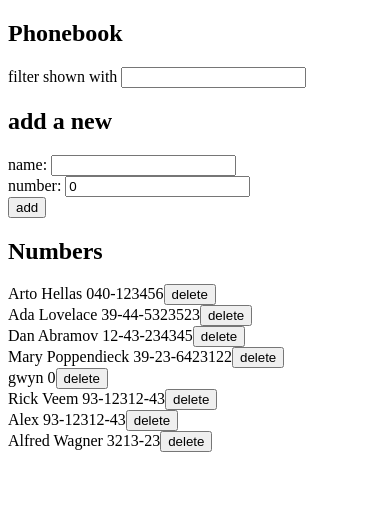
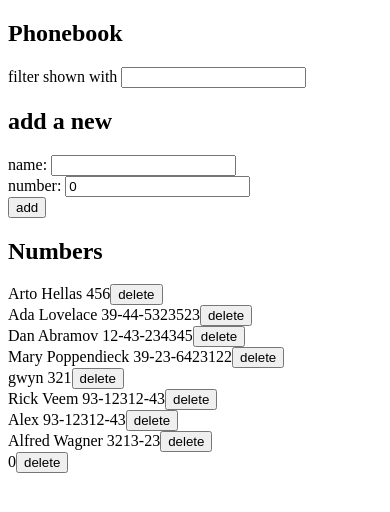
Before and after one commit to legalNameIsGwyn/Gwyn_fullstackopen_part2, a React (Vite) app: page / in a window 390 px wide. Shown: the top 512 px of the page. Built offline with nearby package versions, Linux system fonts and the light colour scheme; data requests are answered from the project's data file.

Commit message:
Exercise 2.15 Phonebook Complete

```diff
--- a/db.json
+++ b/db.json
@@ -2,7 +2,7 @@
   "persons": [
     {
       "name": "Arto Hellas",
-      "number": "040-123456",
+      "number": "456",
       "id": "1"
     },
     {
@@ -23,7 +23,7 @@
     {
       "id": "3d8c",
       "name": "gwyn",
-      "number": 0
+      "number": "321"
     },
     {
       "id": "7b68",
@@ -39,6 +39,11 @@
       "id": "ce50",
       "name": "Alfred Wagner",
       "number": "3213-23"
+    },
+    {
+      "id": "1a5b",
+      "name": "",
+      "number": 0
     }
   ]
 }
--- a/src/App.jsx
+++ b/src/App.jsx
@@ -15,18 +15,39 @@ const App = () => {
     noteServices
       .getAll()
       .then(res => {
-        setPersons(res)
-        setPeople(res)
+        updatePop(res)
       })
   },[])
 
+  const updatePop = newPop => {
+    setPeople(newPop)
+    setPersons(newPop)
+  }
+
   const addNewName = (event) => {
     event.preventDefault()
-    let personNotExists = persons.find(p => p.name.toLowerCase() === newName.toLowerCase()) // returns object
-    // console.log(personExists ? personExists : false)
+    let personFound = persons.find(p => p.name.toLowerCase() === newName.toLowerCase()) // returns object
+    // console.log(personFound ? personFound : false)
+    const prompt = window.confirm(`${newName} is already added to the phonebook, replace the old number with a new one?`)
 
-    if(personNotExists)
-      window.alert(`${newName} is already added to phonebook`)
+    if(personFound){
+      if(prompt){
+        let newP = {...personFound, number:newNum}
+        console.log(newP)
+        noteServices
+          .updateNum(newP)
+          .then(res => {
+            console.log(res)
+            const newPopu = persons.map(p =>
+              p.id === res.data.id
+              ? { ...p, number: res.data.number }
+              : p
+            );
+            updatePop(newPopu)
+          })
+
+      }
+    }
     else {
       const newPerson = {name:newName, number:newNum}
 
@@ -34,8 +55,7 @@ const App = () => {
         .create(newPerson)
         .then( res =>{
           console.log(res)
-          setPersons(persons.concat(res))
-          setPeople(people.concat(res))
+          updatePop(persons.concat(res))
         })
     }
   }
@@ -67,8 +87,7 @@ const App = () => {
       .remove(userID) // value of button
       .then(res => { // returns what you delete
         const newPersons = persons.filter(p => p.id !== res.data.id)
-        setPersons(newPersons)
-        setPeople(newPersons)
+        updatePop(newPersons)
       })
     } else
       console.log(`Delete cancelled.`)
--- a/src/services/notes.js
+++ b/src/services/notes.js
@@ -15,4 +15,8 @@ const remove = id => {
     return axios.delete(`${url}/${id}`)
 }
 
-export default {getAll, create, remove}
+const updateNum = person => {
+    return axios.put(`${url}/${person.id}`,person)
+}
+
+export default {getAll, create, remove, updateNum}
```
